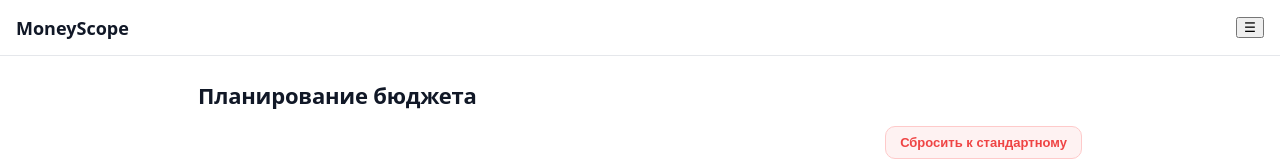
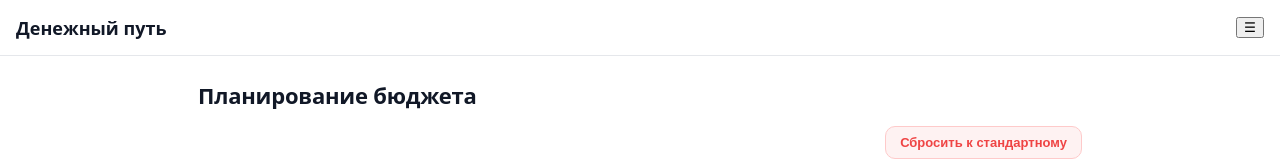
Before and after one commit to BOBAH1988/Money-Path, a React (Vite) app: page /Money-Path/budget in a window 1280 px wide. Shown: the top 161 px of the page. Built offline with nearby package versions, Linux system fonts and the light colour scheme.

Commit message:
переименовал проект в Денежный путь

```diff
--- a/package.json
+++ b/package.json
@@ -1,7 +1,7 @@
 {
-  "name": "moneyscope",
+  "name": "denegnyj-put",
   "private": true,
-  "version": "0.0.16",
+  "version": "0.0.17",
   "type": "module",
   "scripts": {
     "dev": "vite",
--- a/src/components/Layout.tsx
+++ b/src/components/Layout.tsx
@@ -24,7 +24,7 @@ export default function Layout() {
     <div className="layout">
       {/* Верхняя панель приложения */}
       <header className="top-bar">
-        <span className="app-title">MoneyScope</span>
+        <span className="app-title">Денежный путь</span>
         <button
           className="menu-btn"
           onClick={() => setMenuOpen(!menuOpen)}
--- a/src/lib/budget.ts
+++ b/src/lib/budget.ts
@@ -1,6 +1,6 @@
 import type { BudgetPlan, BudgetPlanItem, BudgetGroup } from '../types';
 
-const STORAGE_KEY = 'moneyscope_budget_plan';
+const STORAGE_KEY = 'denegnyj_put_budget_plan';
 
 const now = () => new Date().toISOString();
 
```
Also changed, not shown: public/manifest.json, 4 other files (tests, documents, lock files or other folders).
